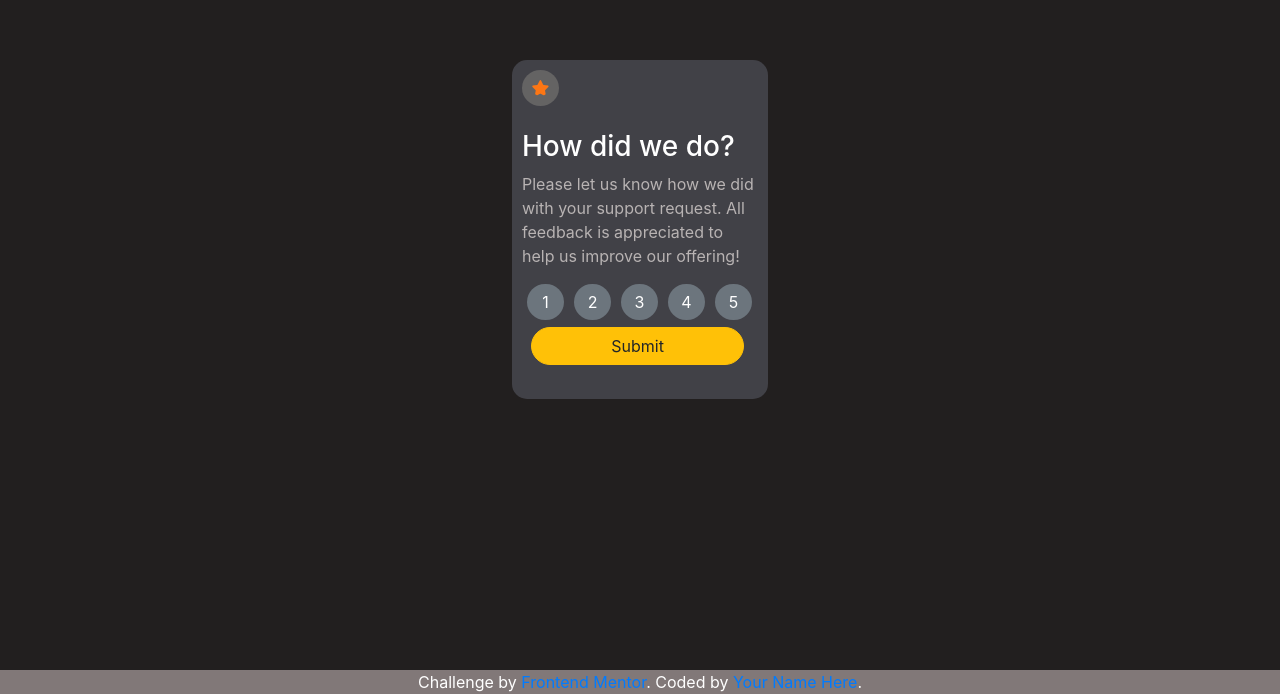
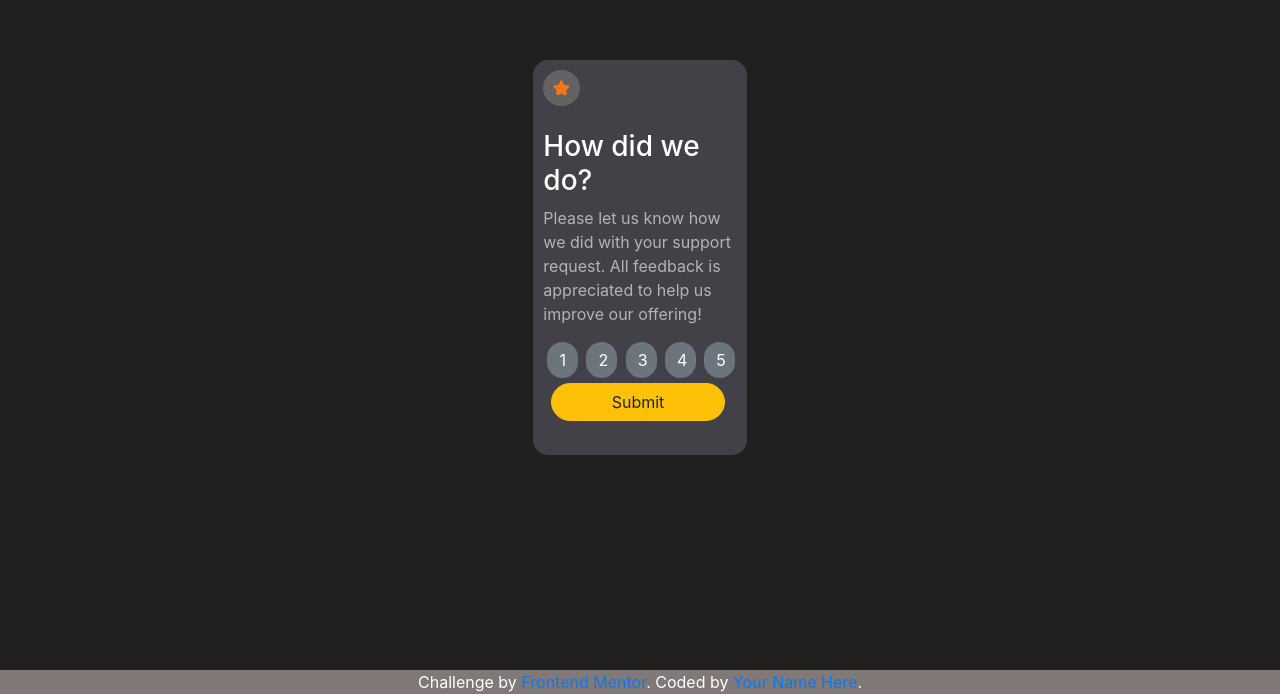
Before and after one commit to melih164/Interactive-rating, a plain HTML site: page index.html in a window 1280 px wide. Shown: the part 106-800 px from the top of the page. Drawn offline with nearby package versions, Linux system fonts and the light colour scheme.

Commit message:
last commit

```diff
--- a/index.html
+++ b/index.html
@@ -17,7 +17,7 @@
 <body>
 
 
-  <div class="rate">
+  <div class="rate col-sm-8 col-md-6 col-lg-2">
     <img  class="star" src="images/icon-star.svg" alt="">
     <br>
     <br>
--- a/style.css
+++ b/style.css
@@ -4,7 +4,7 @@ background-color: rgb(34, 31, 31);
 
 .rate {
     margin: 13% auto auto auto;
-    width: 20%;
+
     padding: 10px;
     background-color: rgb(65, 65, 71);
     border-radius: 15px;
```
